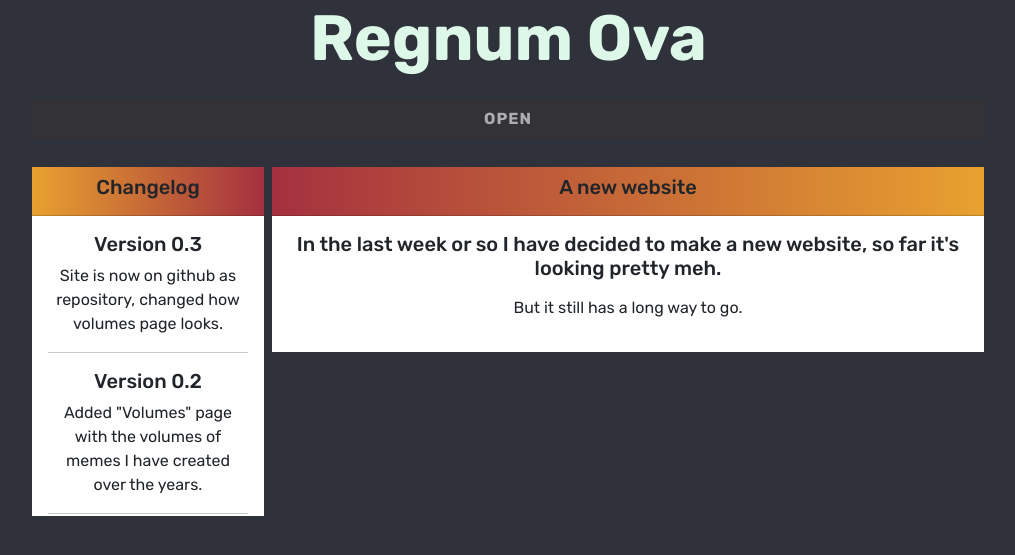
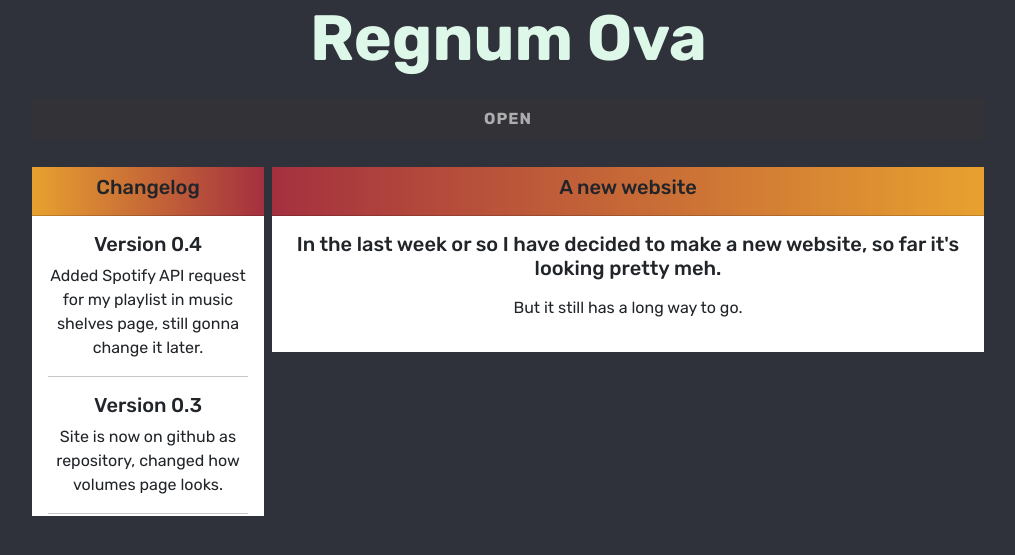
Before and after one commit to steve-cronje/egg-kingdom, a Django app: page / in a window 1280 px wide. Shown: the top 555 px of the page, without its empty margins (132-1147 px from the left). Run offline with Django 4.2, Linux system fonts and the light colour scheme; some libraries are stand-ins or nearby versions.

Commit message:
added changelog

```diff
--- a/templates/homebase/home.html
+++ b/templates/homebase/home.html
@@ -8,6 +8,9 @@
                     <h5>Changelog</h5>
                 </div>
                 <div class="card-body text-center overflow-auto changelog-card">
+                    <p class="h5">Version 0.4</p>
+                    <p>Added Spotify API request for my playlist in music shelves page, still gonna change it later.</p>
+                    <hr>
                     <p class="h5">Version 0.3</p>
                     <p>Site is now on github as repository, changed how volumes page looks.</p>
                     <hr>
```
